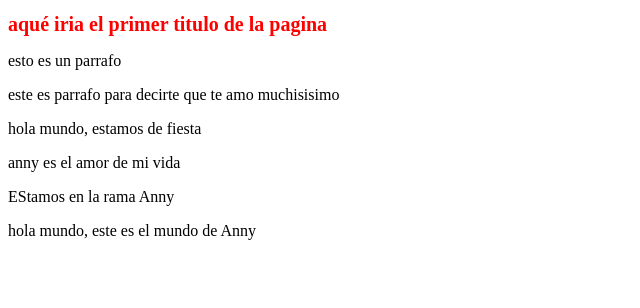
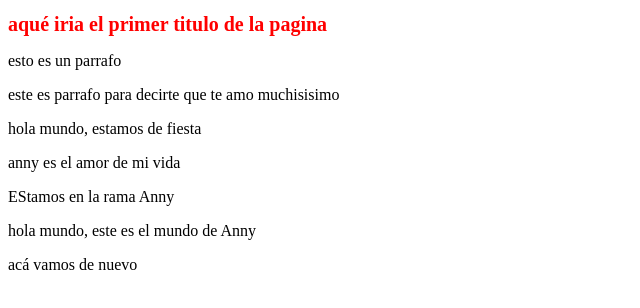
Before and after one commit to andonysan/anny, a plain HTML site: page index.html in a window 1280 px wide. Shown: the whole page, without its empty margins (0-640 px from the left). Drawn offline with Linux system fonts and the light colour scheme.

Commit message:
agregamos una nueva fila

```diff
--- a/index.html
+++ b/index.html
@@ -18,5 +18,11 @@
 
     <p>hola mundo, este es el mundo de Anny</p>
 
+
+
+
+
+
+    <p>acá vamos de nuevo</p>
 </body>
 </html>
```
